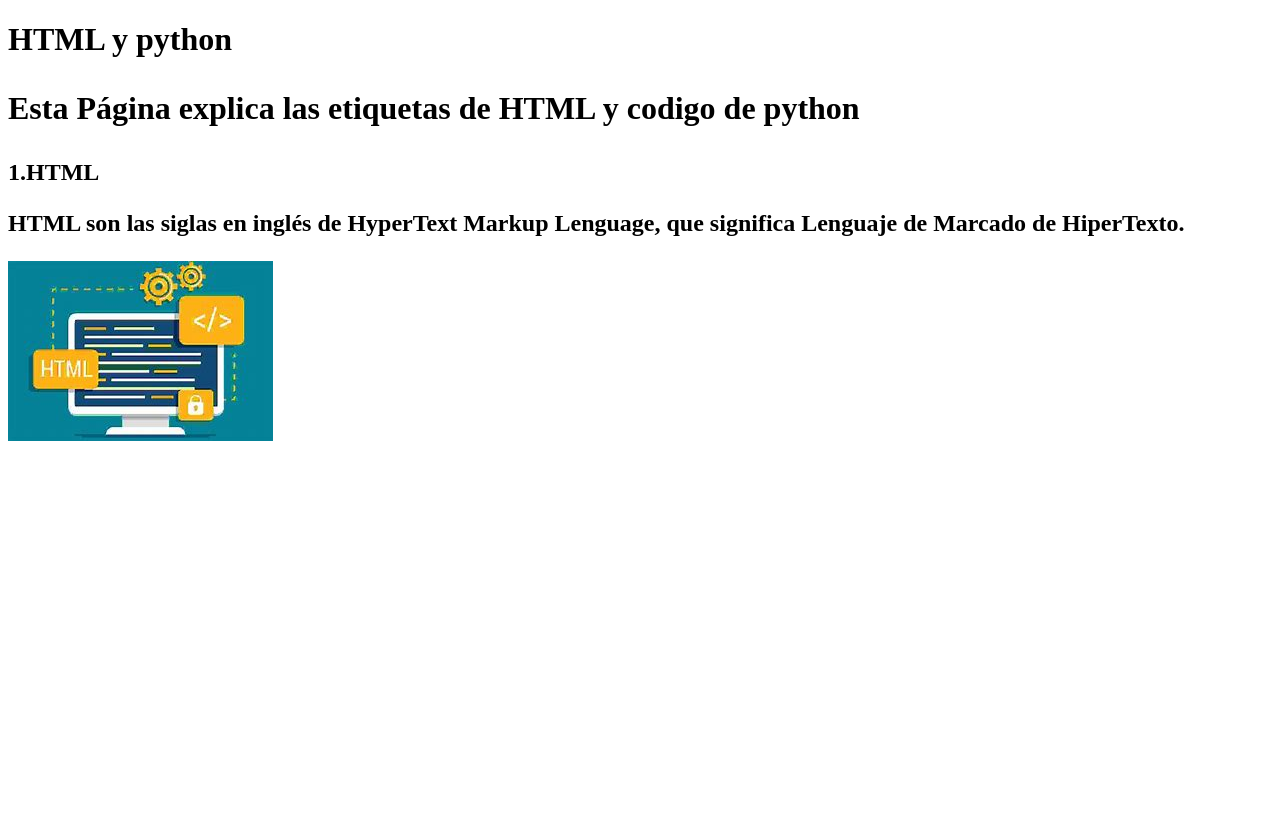
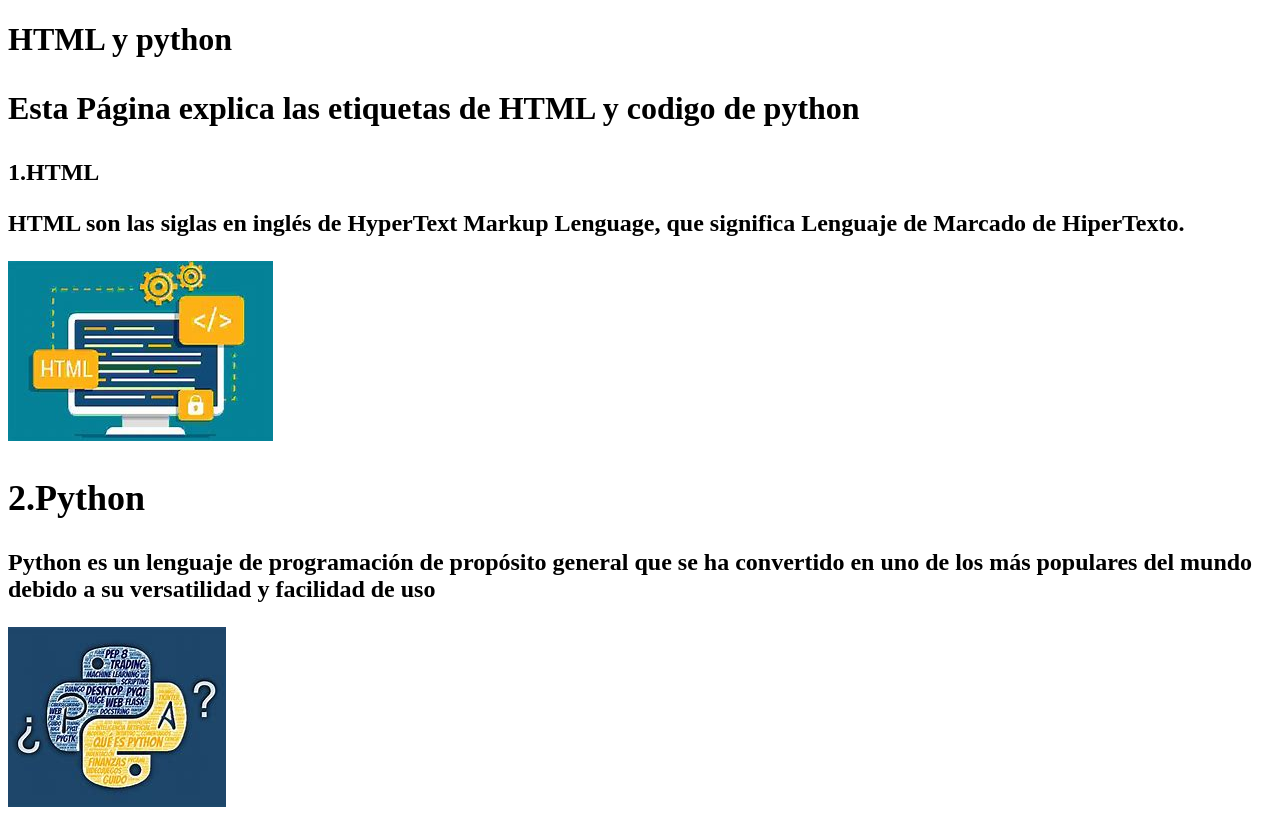
Before and after one commit to Franciscojca/Clase-Miercoles, a plain HTML site: page index.html in a window 1280 px wide. Before the commit the page ends 800 px from the top, so only its background shows below. Drawn offline with Linux system fonts and the light colour scheme.

Commit message:
Agregamos section python

```diff
--- a/index.html
+++ b/index.html
@@ -21,6 +21,11 @@
                     HTML son las siglas en inglés de HyperText Markup Lenguage, que significa Lenguaje de Marcado de HiperTexto.
                 </P>
                 <img src="Imagenes/download.jpg" alt="Imagen HTML">
+            <section>
+                <h2>2.Python</h2>
+                <p>Python es un lenguaje de programación de propósito general que se ha convertido en uno de los más populares del mundo debido a su versatilidad y facilidad de uso</p>
+                <img src="Imagenes/OIP.jpg" alt="Imagen de python">
+            </section>
             </h2>
         </section>
     </main>
```
Also changed, not shown: Imagenes/OIP.jpg (added), download.jpg (deleted).
